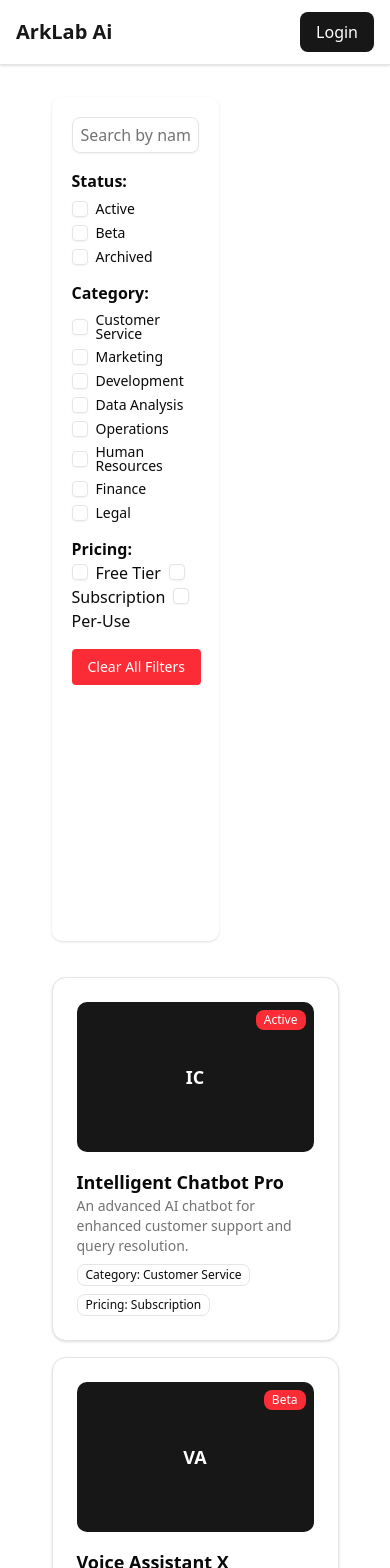
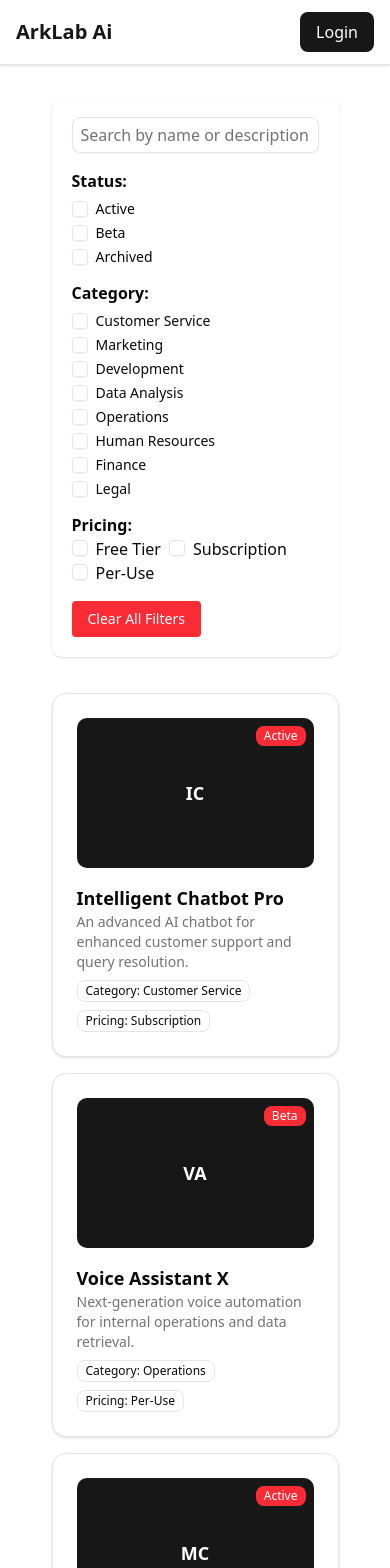
Before and after one commit to sumaiya-rahman-chowdhury/arklab-ai-agent, a Next.js app: page / in a window 390 px wide. Shown: the top 1568 px of the page. Built offline with nearby package versions, Linux system fonts and the light colour scheme.

Commit message:
added responsivenes

```diff
--- a/components/AgentsPage.tsx
+++ b/components/AgentsPage.tsx
@@ -26,10 +26,10 @@ function AgentsPage({ agents }: { agents: Agent[] }) {
   return (
     <div>
       <div className="p-4 grid grid-cols-1 md:grid-cols-12 gap-5 ">
-        <div className="col-span-3 shadow p-5 h-screen rounded-lg">
+        <div className="col-span-12 md:col-span-3 shadow p-5 md:h-screen rounded-lg ">
           <FilterPanel />
         </div>
-        <div className="col-span-9">
+        <div className="col-span-12 md:col-span-9">
           <Filters />
           <div className="grid  grid-cols-1 md:grid-cols-2 lg:grid-cols-3 gap-4">
             {filteredAgents.map((agent) => (
```
